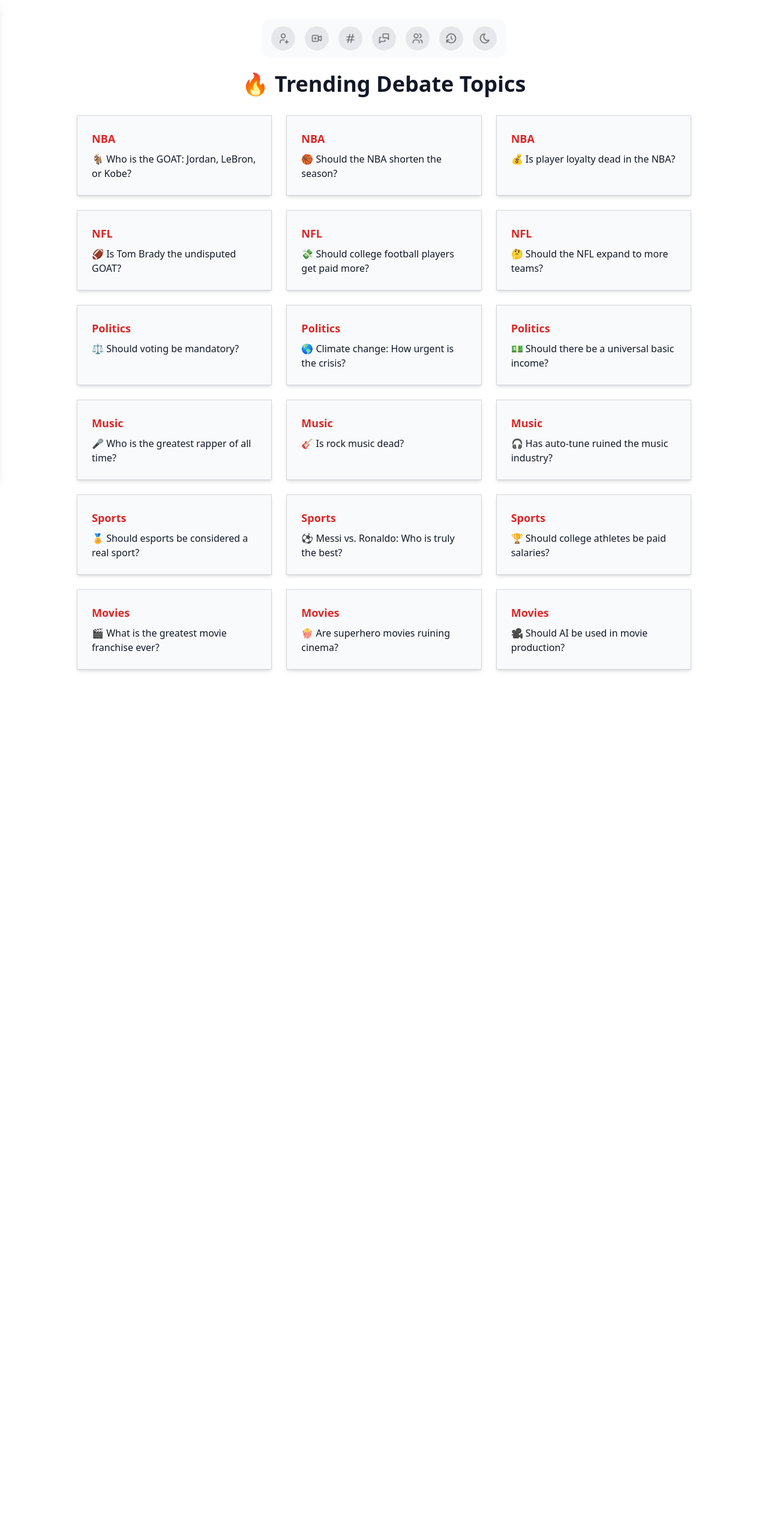
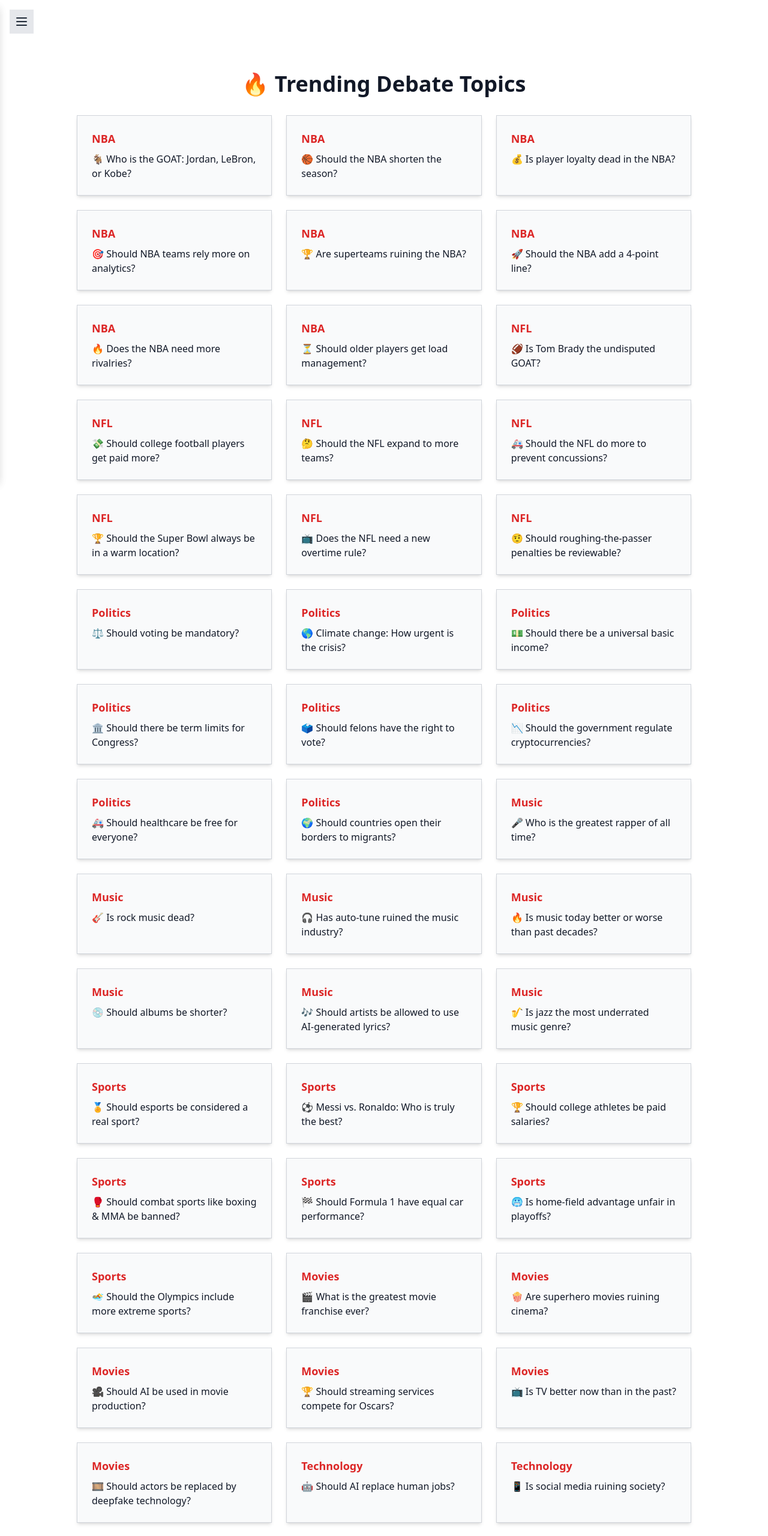
Before and after one commit to MahgoubHusien/Yap, a Next.js app in the folder frontend/: page /topics in a window 1280 px wide. Shown: the top 2560 px of the page at 60% size. Before the commit the page ends 1156 px from the top, so only its background shows below. Built offline with nearby package versions, Linux system fonts and the light colour scheme.

Commit message:
-changed nav bar

```diff
--- a/frontend/app/topics/page.tsx
+++ b/frontend/app/topics/page.tsx
@@ -3,29 +3,96 @@
 import React from "react";
 
 const topics = [
+  // NBA Topics
   { category: "NBA", title: "🐐 Who is the GOAT: Jordan, LeBron, or Kobe?" },
   { category: "NBA", title: "🏀 Should the NBA shorten the season?" },
   { category: "NBA", title: "💰 Is player loyalty dead in the NBA?" },
+  { category: "NBA", title: "🎯 Should NBA teams rely more on analytics?" },
+  { category: "NBA", title: "🏆 Are superteams ruining the NBA?" },
+  { category: "NBA", title: "🚀 Should the NBA add a 4-point line?" },
+  { category: "NBA", title: "🔥 Does the NBA need more rivalries?" },
+  { category: "NBA", title: "⏳ Should older players get load management?" },
 
+  // NFL Topics
   { category: "NFL", title: "🏈 Is Tom Brady the undisputed GOAT?" },
   { category: "NFL", title: "💸 Should college football players get paid more?" },
   { category: "NFL", title: "🤔 Should the NFL expand to more teams?" },
+  { category: "NFL", title: "🚑 Should the NFL do more to prevent concussions?" },
+  { category: "NFL", title: "🏆 Should the Super Bowl always be in a warm location?" },
+  { category: "NFL", title: "📺 Does the NFL need a new overtime rule?" },
+  { category: "NFL", title: "🤨 Should roughing-the-passer penalties be reviewable?" },
 
+  // Politics Topics
   { category: "Politics", title: "⚖️ Should voting be mandatory?" },
   { category: "Politics", title: "🌎 Climate change: How urgent is the crisis?" },
   { category: "Politics", title: "💵 Should there be a universal basic income?" },
+  { category: "Politics", title: "🏛️ Should there be term limits for Congress?" },
+  { category: "Politics", title: "🗳️ Should felons have the right to vote?" },
+  { category: "Politics", title: "📉 Should the government regulate cryptocurrencies?" },
+  { category: "Politics", title: "🚑 Should healthcare be free for everyone?" },
+  { category: "Politics", title: "🌍 Should countries open their borders to migrants?" },
 
+  // Music Topics
   { category: "Music", title: "🎤 Who is the greatest rapper of all time?" },
   { category: "Music", title: "🎸 Is rock music dead?" },
   { category: "Music", title: "🎧 Has auto-tune ruined the music industry?" },
+  { category: "Music", title: "🔥 Is music today better or worse than past decades?" },
+  { category: "Music", title: "💿 Should albums be shorter?" },
+  { category: "Music", title: "🎶 Should artists be allowed to use AI-generated lyrics?" },
+  { category: "Music", title: "🎷 Is jazz the most underrated music genre?" },
 
+  // Sports Topics
   { category: "Sports", title: "🏅 Should esports be considered a real sport?" },
   { category: "Sports", title: "⚽ Messi vs. Ronaldo: Who is truly the best?" },
   { category: "Sports", title: "🏆 Should college athletes be paid salaries?" },
+  { category: "Sports", title: "🥊 Should combat sports like boxing & MMA be banned?" },
+  { category: "Sports", title: "🏁 Should Formula 1 have equal car performance?" },
+  { category: "Sports", title: "🥶 Is home-field advantage unfair in playoffs?" },
+  { category: "Sports", title: "🏊 Should the Olympics include more extreme sports?" },
 
+  // Movies & TV Topics
   { category: "Movies", title: "🎬 What is the greatest movie franchise ever?" },
   { category: "Movies", title: "🍿 Are superhero movies ruining cinema?" },
   { category: "Movies", title: "🎥 Should AI be used in movie production?" },
+  { category: "Movies", title: "🏆 Should streaming services compete for Oscars?" },
+  { category: "Movies", title: "📺 Is TV better now than in the past?" },
+  { category: "Movies", title: "🎞️ Should actors be replaced by deepfake technology?" },
+
+  // Technology Topics
+  { category: "Technology", title: "🤖 Should AI replace human jobs?" },
+  { category: "Technology", title: "📱 Is social media ruining society?" },
+  { category: "Technology", title: "🚀 Should humans colonize Mars?" },
+  { category: "Technology", title: "💻 Is coding the most important skill for the future?" },
+  { category: "Technology", title: "🔋 Should all cars be electric by 2030?" },
+  { category: "Technology", title: "🕶️ Will virtual reality replace real-life experiences?" },
+
+  // Education Topics
+  { category: "Education", title: "📚 Should college be free for everyone?" },
+  { category: "Education", title: "🎓 Is a degree still worth it in 2025?" },
+  { category: "Education", title: "📝 Should homework be banned?" },
+  { category: "Education", title: "📖 Should students learn financial literacy in school?" },
+  { category: "Education", title: "🧠 Is memorization more important than critical thinking?" },
+
+  // Gaming Topics
+  { category: "Gaming", title: "🎮 Is gaming addiction a real problem?" },
+  { category: "Gaming", title: "⚔️ Are microtransactions ruining video games?" },
+  { category: "Gaming", title: "🎭 Should video games be considered an art form?" },
+  { category: "Gaming", title: "🏆 Should esports be in the Olympics?" },
+  { category: "Gaming", title: "🕹️ Are single-player games better than multiplayer?" },
+
+  // Food Topics
+  { category: "Food", title: "🍕 Does pineapple belong on pizza?" },
+  { category: "Food", title: "🥤 Should soda be taxed like cigarettes?" },
+  { category: "Food", title: "🐄 Should the world go vegan?" },
+  { category: "Food", title: "🍔 Is fast food responsible for obesity?" },
+  { category: "Food", title: "☕ Is coffee overrated?" },
+
+  // Miscellaneous Topics
+  { category: "Random", title: "💤 Should naps be mandatory at work?" },
+  { category: "Random", title: "🚶 Should humans walk everywhere instead of drive?" },
+  { category: "Random", title: "📺 Should reality TV be banned?" },
+  { category: "Random", title: "🌙 Should we go back to the Moon before Mars?" },
+  { category: "Random", title: "🎭 Should celebrities be involved in politics?" }
 ];
 
 const TopicsPage = () => {
--- /dev/null
+++ b/frontend/app/video/videoCall.tsx
@@ -0,0 +1,61 @@
+"use client";
+
+import React, { useEffect, useRef, useState } from "react";
+
+const VideoCall = () => {
+  const videoRef = useRef<HTMLVideoElement>(null);
+  const [stream, setStream] = useState<MediaStream | null>(null);
+  const [error, setError] = useState<string | null>(null);
+
+  useEffect(() => {
+    const startWebcam = async () => {
+      try {
+        const userStream = await navigator.mediaDevices.getUserMedia({
+          video: true,
+          audio: false, // Set to true if you also want audio
+        });
+        setStream(userStream);
+        if (videoRef.current) {
+          videoRef.current.srcObject = userStream;
+        }
+      } catch (err) {
+        setError("Failed to access webcam. Please allow camera permissions.");
+        console.error("Webcam error:", err);
+      }
+    };
+
+    startWebcam();
+
+    return () => {
+      if (stream) {
+        stream.getTracks().forEach(track => track.stop()); // Stop the webcam when leaving
+      }
+    };
+  }, []);
+
+  return (
+    <div className="min-h-screen flex flex-col items-center justify-center bg-white dark:bg-black text-gray-900 dark:text-white">
+      <h1 className="text-2xl font-bold mb-4">Live Video Call</h1>
+
+      {error ? (
+        <p className="text-red-500">{error}</p>
+      ) : (
+        <video
+          ref={videoRef}
+          autoPlay
+          playsInline
+          className="rounded-lg shadow-lg w-full max-w-lg"
+        />
+      )}
+
+      <button
+        onClick={() => window.location.href = "/topics"}
+        className="mt-4 px-6 py-2 bg-red-500 text-white rounded-lg shadow-md hover:bg-red-600 transition"
+      >
+        Leave Call
+      </button>
+    </div>
+  );
+};
+
+export default VideoCall;
--- a/frontend/components/MobileNavBar.tsx
+++ b/frontend/components/MobileNavBar.tsx
@@ -35,8 +35,7 @@
         <nav className="flex flex-col mt-10 space-y-4">
           <Link href="/" className="nav-link" onClick={() => setIsOpen(false)}>🏠 Home</Link>
           <Link href="/topics" className="nav-link" onClick={() => setIsOpen(false)}>🔥 Topics</Link>
-          <Link href="/about" className="nav-link" onClick={() => setIsOpen(false)}>ℹ️ About</Link>
-        </nav>
+?        </nav>
       </div>
 
       {/* Backdrop Overlay when sidebar is open */}
--- a/frontend/components/Navbar.tsx
+++ b/frontend/components/Navbar.tsx
@@ -1,22 +1,22 @@
 "use client";
 
 import React, { useEffect, useState } from "react";
-import { FloatingDock } from "@/components/ui/floating-dock";
 import {
-  IconUserPlus,
+  IconHome,
   IconVideoPlus,
   IconHash,
-  IconMessages,
   IconUsers,
   IconHistory,
   IconSun,
   IconMoon,
+  IconUser,
+  IconMenu2,
+  IconX,
 } from "@tabler/icons-react";
 
-const Navbar = () => {
+const Sidebar = () => {
   const [theme, setTheme] = useState<"light" | "dark">("light");
-  const [showNavbar, setShowNavbar] = useState(true);
-  const [lastScrollY, setLastScrollY] = useState(0);
+  const [isOpen, setIsOpen] = useState(false);
   const [hasMounted, setHasMounted] = useState(false);
 
   useEffect(() => {
@@ -30,7 +30,8 @@
     document.documentElement.classList.add(defaultTheme);
   }, []);
 
-  const toggleTheme = () => {
+  const toggleTheme = (event: React.MouseEvent) => {
+    event.stopPropagation(); // Prevent sidebar from closing when toggling theme
     const newTheme = theme === "light" ? "dark" : "light";
     document.documentElement.classList.remove("light", "dark");
     document.documentElement.classList.add(newTheme);
@@ -38,48 +39,77 @@
     setTheme(newTheme);
   };
 
-  useEffect(() => {
-    const handleScroll = () => {
-      if (window.innerWidth >= 768) {
-        if (window.scrollY > lastScrollY && window.scrollY > 50) {
-          setShowNavbar(false);
-        } else {
-          setShowNavbar(true);
-        }
-        setLastScrollY(window.scrollY);
-      }
-    };
-
-    window.addEventListener("scroll", handleScroll);
-    return () => window.removeEventListener("scroll", handleScroll);
-  }, [lastScrollY]);
-
   const links = [
-    { title: "User Profiles & Auth", icon: <IconUserPlus className="h-full w-full text-neutral-500 dark:text-neutral-300" />, href: "#" },
-    { title: "Instant Free Talk", icon: <IconVideoPlus className="h-full w-full text-neutral-500 dark:text-neutral-300" />, href: "#" },
-    { title: "Topic-Based Chat", icon: <IconHash className="h-full w-full text-neutral-500 dark:text-neutral-300" />, href: "#" },
-    { title: "Messaging System", icon: <IconMessages className="h-full w-full text-neutral-500 dark:text-neutral-300" />, href: "#" },
-    { title: "Friends & Callbacks", icon: <IconUsers className="h-full w-full text-neutral-500 dark:text-neutral-300" />, href: "#" },
-    { title: "Recent Live Chats", icon: <IconHistory className="h-full w-full text-neutral-500 dark:text-neutral-300" />, href: "#" },
-    {
-      title: "Theme Toggle",
-      icon: theme === "light" ? <IconMoon className="h-full w-full text-neutral-500 dark:text-neutral-300" /> : <IconSun className="h-full w-full text-neutral-500 dark:text-neutral-300" />,
-      href: "#",
-      onClick: toggleTheme,
-    },
+    { title: "Home", icon: <IconHome className="h-6 w-6" />, href: "/" },
+    { title: "Profile", icon: <IconUser className="h-6 w-6" />, href: "/profile" },
+    { title: "Instant Free Talk", icon: <IconVideoPlus className="h-6 w-6" />, href: "#" },
+    { title: "Topic-Based Chat", icon: <IconHash className="h-6 w-6" />, href: "#" },
+    { title: "Friends & Callbacks", icon: <IconUsers className="h-6 w-6" />, href: "#" },
+    { title: "Recent Live Chats", icon: <IconHistory className="h-6 w-6" />, href: "#" },
   ];
 
   if (!hasMounted) return null; // Prevents hydration mismatch
 
   return (
-    <div
-      className={`hidden md:flex fixed top-4 sm:top-10 md:top-8 left-1/2 -translate-x-1/2 z-50 transition-transform duration-700 ease-in-out ${
-        showNavbar ? "translate-y-0 opacity-100" : "-translate-y-32 opacity-0"
-      }`}
-    >
-      <FloatingDock items={links} />
-    </div>
+    <>
+      {/* ☰ Hamburger Button (Only Visible When Sidebar is Closed) */}
+      {!isOpen && (
+        <button
+          className="fixed top-4 left-4 z-50 p-2 bg-gray-200 dark:bg-gray-800 rounded-md"
+          onClick={() => setIsOpen(true)}
+        >
+          <IconMenu2 className="h-6 w-6 text-gray-800 dark:text-white" />
+        </button>
+      )}
+
+      {/* Background Overlay (Closes Sidebar When Clicking Outside) */}
+      {isOpen && (
+        <div
+          className="fixed inset-0 bg-black bg-opacity-50 z-30"
+          onClick={() => setIsOpen(false)}
+        />
+      )}
+
+      {/* Sidebar (Hidden by Default) */}
+      <div
+        className={`fixed top-0 left-0 h-full w-64 bg-white dark:bg-gray-900 shadow-lg transform transition-transform z-40 ${
+          isOpen ? "translate-x-0" : "-translate-x-64"
+        }`}
+      >
+        {/* Sidebar Header - Menu Title & Close Button */}
+        <div className="py-5 px-6 flex items-center justify-between">
+          <h2 className="text-xl font-bold text-gray-800 dark:text-white">Menu</h2>
+          <button onClick={() => setIsOpen(false)}>
+            <IconX className="h-6 w-6 text-gray-800 dark:text-white" />
+          </button>
+        </div>
+
+        {/* Sidebar Links */}
+        <nav className="flex flex-col space-y-2 px-4">
+          {links.map((link, index) => (
+            <a
+              key={index}
+              href={link.href}
+              onClick={() => setIsOpen(false)} // Close sidebar when clicking a link
+              className="flex items-center space-x-3 px-4 py-3 rounded-md text-gray-700 dark:text-gray-300 hover:bg-gray-200 dark:hover:bg-gray-800 transition-all"
+            >
+              {link.icon}
+              <span>{link.title}</span>
+            </a>
+          ))}
+
+          {/* Theme Toggle (Does Not Close Sidebar) */}
+          <button
+            onClick={toggleTheme}
+            className="flex items-center space-x-3 px-4 py-3 rounded-md text-gray-700 dark:text-gray-300 hover:bg-gray-200 dark:hover:bg-gray-800 transition-all w-full text-left"
+          >
+            {theme === "light" ? <IconMoon className="h-6 w-6" /> : <IconSun className="h-6 w-6" />}
+            <span>Theme Toggle</span>
+          </button>
+        </nav>
+      </div>
+    </>
   );
 };
 
-export default Navbar;
+export default Sidebar;
--- a/frontend/package.json
+++ b/frontend/package.json
@@ -17,7 +17,7 @@
     "framer-motion": "^12.4.7",
     "lucide-react": "^0.475.0",
     "motion": "^12.4.3",
-    "next": "15.1.6",
+    "next": "^15.2.2-canary.5",
     "react": "^19.0.0",
     "react-dom": "^19.0.0",
     "react-redux": "^9.2.0",
```
Also changed, not shown: 1 other file (tests, documents, lock files or other folders).
